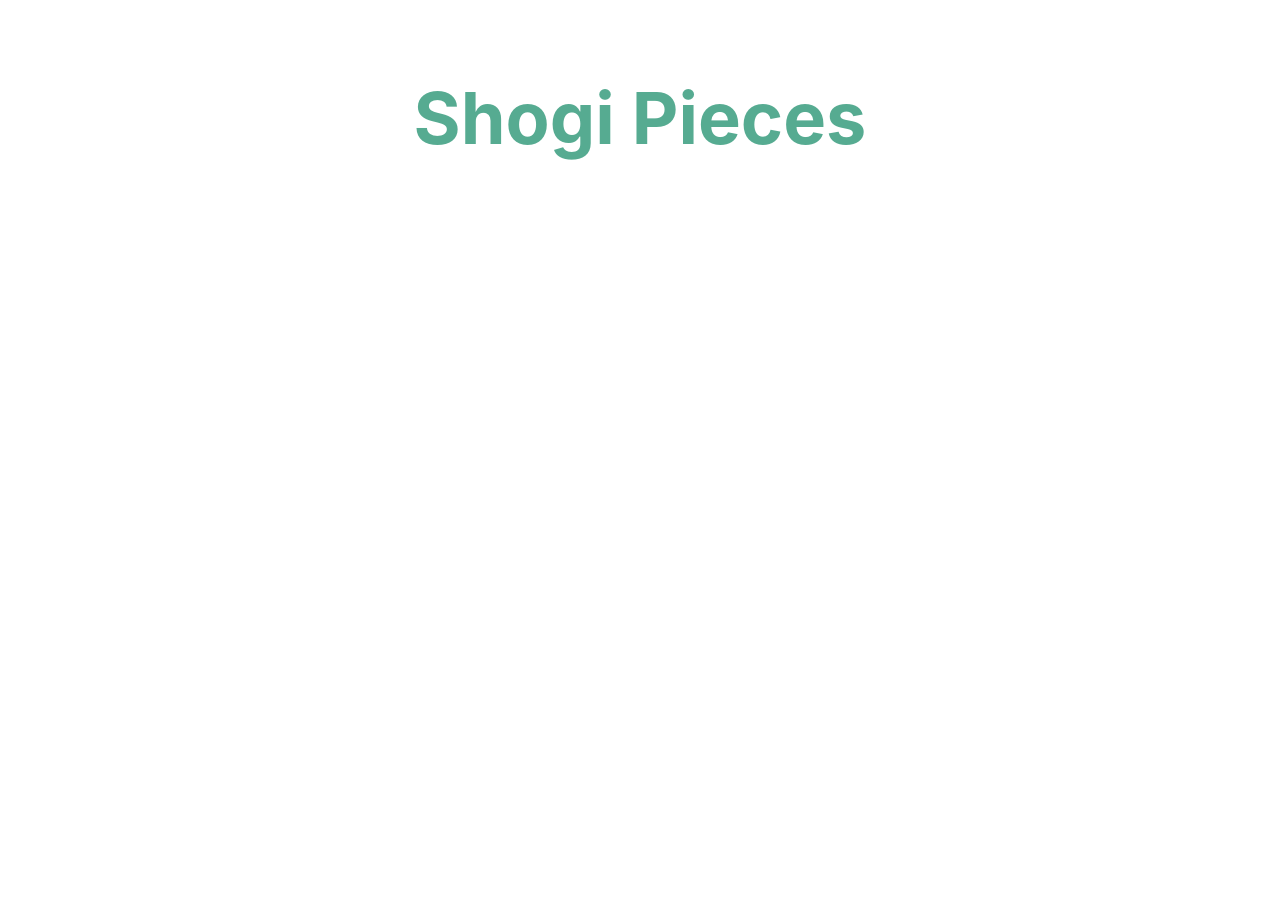
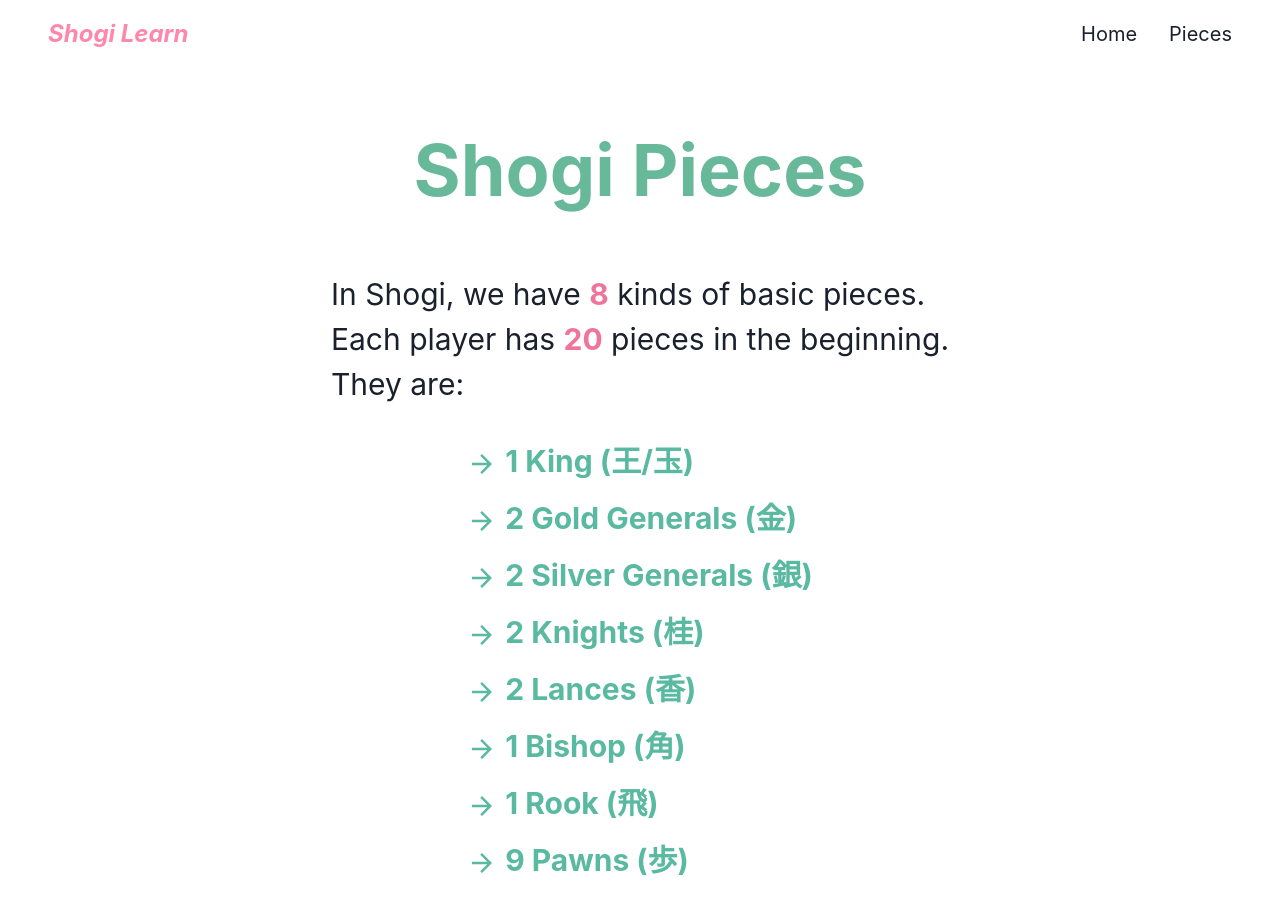
Before and after one commit to SnowballSH/shogi-learn, a Next.js app: page /tutorial/pieces in a window 1280 px wide. Shown: the top 914 px of the page. Before the commit the page ends 800 px from the top, so only its background shows below. Built offline with nearby package versions, Linux system fonts and the light colour scheme.

Commit message:
navbar 1

```diff
--- /dev/null
+++ b/components/logo.tsx
@@ -0,0 +1,17 @@
+import { Box, Text, BoxProps } from "@chakra-ui/react";
+import { ShogiTheme } from "../theme";
+
+export default function Logo(props: BoxProps) {
+  return (
+    <Box {...props}>
+      <Text
+        fontSize="2xl"
+        fontWeight="bold"
+        fontStyle="italic"
+        color={ShogiTheme.colors["sPink"][500]}
+      >
+        Shogi Learn
+      </Text>
+    </Box>
+  );
+}
--- /dev/null
+++ b/components/navbar.tsx
@@ -0,0 +1,73 @@
+import { Box, Link, Text, Stack, Flex, IconButton } from "@chakra-ui/react";
+import { FunctionComponent, MouseEventHandler, useState } from "react";
+import { CloseIcon, HamburgerIcon } from "@chakra-ui/icons";
+import Logo from "./logo";
+
+// Inspired by https://raptis.wtf/blog/create-a-navbar-with-chakra-ui-react
+
+export const MenuToggle: FunctionComponent<{
+  toggle: MouseEventHandler;
+  isOpen: boolean;
+}> = ({ toggle, isOpen }) => {
+  return (
+    <>
+      <Box display={{ base: "block", md: "none" }} onClick={toggle}>
+        <IconButton
+          aria-label="Toggle Menu"
+          icon={isOpen ? <CloseIcon /> : <HamburgerIcon />}
+        />
+      </Box>
+    </>
+  );
+};
+
+export const MenuItem: FunctionComponent<{
+  isLast?: boolean;
+  to?: string;
+}> = ({ children, isLast = false, to = "/", ...rest }) => {
+  return (
+    <Link href={to}>
+      <Text display="block" {...rest} fontSize="xl">
+        {children}
+      </Text>
+    </Link>
+  );
+};
+
+export const ShogiMenu: FunctionComponent = (props) => {
+  const [isOpen, setIsOpen] = useState(true);
+
+  const toggle = () => setIsOpen(!isOpen);
+
+  return (
+    <div>
+      <Flex
+        as="nav"
+        align="center"
+        justify="space-between"
+        wrap="wrap"
+        w="100%"
+        padding="1rem 3rem"
+        {...props}
+      >
+        <Logo w="200px" />
+        <MenuToggle toggle={toggle} isOpen={isOpen} />
+        <Box
+          display={{ base: isOpen ? "block" : "none", md: "block" }}
+          flexBasis={{ base: "100%", md: "auto" }}
+        >
+          <Stack
+            spacing={8}
+            align="center"
+            justify={["center", "space-between", "flex-end", "flex-end"]}
+            direction={["column", "row", "row", "row"]}
+            pt={[4, 4, 0, 0]}
+          >
+            <MenuItem>Home</MenuItem>
+            <MenuItem to="/tutorial/pieces">Pieces</MenuItem>
+          </Stack>
+        </Box>
+      </Flex>
+    </div>
+  );
+};
--- a/package.json
+++ b/package.json
@@ -9,6 +9,7 @@
     "lint": "next lint"
   },
   "dependencies": {
+    "@chakra-ui/icons": "^1.0.16",
     "@chakra-ui/react": "^1.6.10",
     "@emotion/react": "11",
     "@emotion/styled": "11",
--- a/pages/_app.tsx
+++ b/pages/_app.tsx
@@ -2,12 +2,14 @@ import "../styles/globals.scss";
 import type { AppProps } from "next/app";
 import { ChakraProvider, extendTheme } from "@chakra-ui/react";
 import { ShogiTheme } from "../theme";
+import { ShogiMenu } from "../components/navbar";
 
 const theme = extendTheme(ShogiTheme);
 
 function MyApp({ Component, pageProps }: AppProps) {
   return (
     <ChakraProvider theme={theme}>
+      <ShogiMenu />
       <Component {...pageProps} />
     </ChakraProvider>
   );
--- a/pages/index.tsx
+++ b/pages/index.tsx
@@ -6,7 +6,7 @@ import { ShogiTheme } from "../theme";
 
 const Home: NextPage = () => {
   return (
-    <div className={styles.container}>
+    <div>
       <Head>
         <title>Shogi Learn - Get Started with Shogi</title>
         <meta
@@ -35,7 +35,7 @@ const Home: NextPage = () => {
                 colorScheme="sPink"
                 className={styles.getStarted}
                 onClick={() => {
-                  window.location.assign("/tutorial/pieces");
+                  window.location.assign("./tutorial/pieces");
                 }}
               >
                 <Text fontSize="2xl">Get Started</Text>
--- a/pages/tutorial/pieces/index.tsx
+++ b/pages/tutorial/pieces/index.tsx
@@ -1,4 +1,12 @@
-import { Button, Center, Text } from "@chakra-ui/react";
+import {
+  List,
+  Text,
+  ListItem,
+  Link,
+  Container,
+  ListIcon,
+} from "@chakra-ui/react";
+import { ArrowForwardIcon } from "@chakra-ui/icons";
 import type { NextPage } from "next";
 import Head from "next/head";
 import styles from "../../../styles/Pieces.module.scss";
@@ -6,22 +14,96 @@ import { ShogiTheme } from "../../../theme";
 
 const Home: NextPage = () => {
   return (
-    <div className={styles.container}>
+    <div>
       <Head>
         <title>Shogi Learn - Pieces</title>
         <meta name="description" content="Shogi Pieces" />
       </Head>
 
       <main className={styles.main}>
-        <Center>
+        <Container maxW="container.lg" centerContent>
           <Text
             fontSize="7xl"
-            color={ShogiTheme.colors["sGreen"][500]}
+            color={ShogiTheme.colors["sGreen"][400]}
             className={styles.pieceTitle}
           >
             Shogi Pieces
           </Text>
-        </Center>
+
+          <Text fontSize="3xl" className={styles.pieceIntro}>
+            In Shogi, we have <b>8</b> kinds of basic pieces.
+            <br />
+            Each player has <b>20</b> pieces in the beginning.
+            <br />
+            They are:
+          </Text>
+
+          <List spacing={3} margin="2rem" className={styles.pieceList}>
+            <ListItem>
+              <Link href="./pieces/king">
+                <Text fontSize="3xl">
+                  <ListIcon as={ArrowForwardIcon} />1 King (王/玉)
+                </Text>
+              </Link>
+            </ListItem>
+
+            <ListItem>
+              <Link href="./pieces/gold_general">
+                <Text fontSize="3xl">
+                  <ListIcon as={ArrowForwardIcon} />2 Gold Generals (金)
+                </Text>
+              </Link>
+            </ListItem>
+
+            <ListItem>
+              <Link href="./pieces/silver_general">
+                <Text fontSize="3xl">
+                  <ListIcon as={ArrowForwardIcon} />2 Silver Generals (銀)
+                </Text>
+              </Link>
+            </ListItem>
+
+            <ListItem>
+              <Link href="./pieces/knight">
+                <Text fontSize="3xl">
+                  <ListIcon as={ArrowForwardIcon} />2 Knights (桂)
+                </Text>
+              </Link>
+            </ListItem>
+
+            <ListItem>
+              <Link href="./pieces/lance">
+                <Text fontSize="3xl">
+                  <ListIcon as={ArrowForwardIcon} />2 Lances (香)
+                </Text>
+              </Link>
+            </ListItem>
+
+            <ListItem>
+              <Link href="./pieces/bishop">
+                <Text fontSize="3xl">
+                  <ListIcon as={ArrowForwardIcon} />1 Bishop (角)
+                </Text>
+              </Link>
+            </ListItem>
+
+            <ListItem>
+              <Link href="./pieces/rook">
+                <Text fontSize="3xl">
+                  <ListIcon as={ArrowForwardIcon} />1 Rook (飛)
+                </Text>
+              </Link>
+            </ListItem>
+
+            <ListItem>
+              <Link href="./pieces/pawn">
+                <Text fontSize="3xl">
+                  <ListIcon as={ArrowForwardIcon} />9 Pawns (歩)
+                </Text>
+              </Link>
+            </ListItem>
+          </List>
+        </Container>
       </main>
     </div>
   );
--- a/styles/Home.module.scss
+++ b/styles/Home.module.scss
@@ -1,5 +1,5 @@
 .main {
-  padding: 8rem 3rem;
+  padding: 4rem 3rem;
 }
 
 .shogiTitle {
--- a/styles/Pieces.module.scss
+++ b/styles/Pieces.module.scss
@@ -1,7 +1,19 @@
 .main {
-  padding: 4rem 3rem;
+  padding: 3rem 3rem;
 }
 
 .pieceTitle {
   font-weight: bold;
+  padding-bottom: 3rem;
 }
+
+.pieceIntro {
+  b {
+    color: #f0759a;
+  }
+}
+
+.pieceList {
+  color: #5ab9a1;
+  font-weight: bold;
+}
```
Also changed, not shown: pages/tutorial/pieces/pawn.tsx (added, +30 -0 lines), 1 other file (tests, documents, lock files or other folders).
